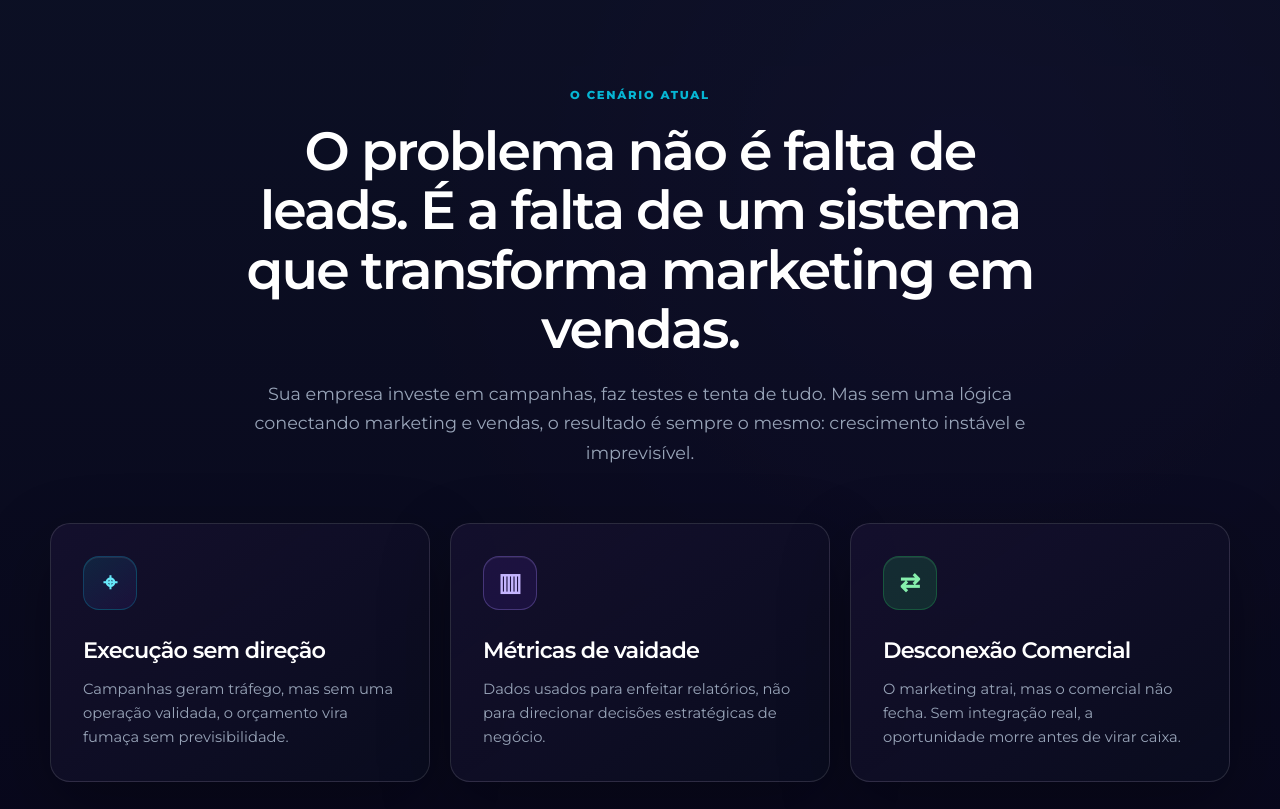
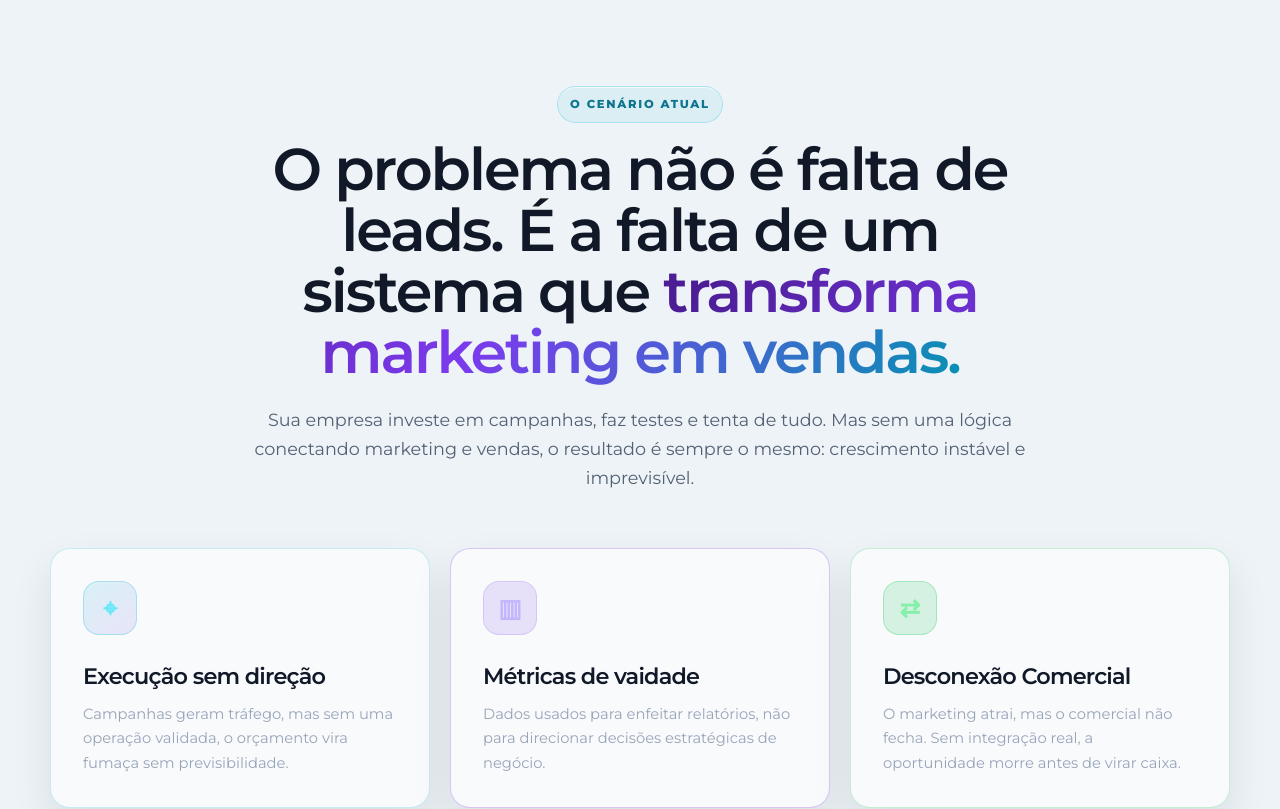
Before and after one commit to Algoritmux/algoritmux-growth-ecommerce, a React (Vite) app in the folder frontend/: page / in a window 1280 px wide. Shown: the part 880-1689 px from the top of the page. Built offline with nearby package versions, Linux system fonts and the light colour scheme.

Commit message:
feat: equilibra cores e superfícies da Home

```diff
--- a/frontend/src/assets/styles/global.css
+++ b/frontend/src/assets/styles/global.css
@@ -16,12 +16,18 @@
   --color-surface-elevated: #15102e;
   --color-surface-soft: #0d1226;
   --color-surface-light: #f8fafc;
+  --color-surface-page: #08111c;
+  --color-surface-neutral: #0c1724;
+  --color-surface-elevated-neutral: #132235;
+  --color-surface-editorial-muted: #eef3f7;
   --color-text-primary: #f8fafc;
   --color-text-secondary: #c4b5d8;
   --color-text-muted: #98a4b8;
   --color-text-dark: #111827;
   --color-border: rgba(255, 255, 255, 0.12);
   --color-border-strong: rgba(255, 255, 255, 0.2);
+  --color-border-light: #dbe4ee;
+  --color-text-on-light-muted: #526174;
   --shadow-card: 0 24px 70px rgba(0, 0, 0, 0.3);
   --shadow-cta: 0 12px 35px rgba(34, 197, 94, 0.25);
   --radius-sm: 0.75rem;
@@ -48,10 +54,7 @@ body {
   margin: 0;
   min-width: 320px;
   overflow-x: clip;
-  background:
-    radial-gradient(circle at 75% 10%, rgba(109, 40, 217, 0.18), transparent 35rem),
-    radial-gradient(circle at 5% 45%, rgba(6, 182, 212, 0.08), transparent 28rem),
-    var(--color-surface-dark);
+  background: var(--color-surface-page);
   color: var(--color-text-primary);
   font-family: "Montserrat", system-ui, sans-serif;
   line-height: 1.65;
@@ -128,6 +131,60 @@ main {
 .section--muted {
   background: linear-gradient(180deg, rgba(13, 18, 38, 0.82), rgba(9, 8, 28, 0.8));
   border-block: 1px solid rgba(255, 255, 255, 0.055);
+}
+
+.section--neutral-dark {
+  background: var(--color-surface-neutral);
+  border-block: 1px solid rgba(255, 255, 255, 0.05);
+}
+
+.section--editorial,
+.section--editorial-muted {
+  border-block: 1px solid var(--color-border-light);
+  color: var(--color-text-dark);
+}
+
+.section--editorial {
+  background: var(--color-surface-light);
+}
+
+.section--editorial-muted {
+  background: var(--color-surface-editorial-muted);
+}
+
+.section--editorial .section-heading p,
+.section--editorial-muted .section-heading p {
+  color: var(--color-text-on-light-muted);
+}
+
+.section--editorial .section-heading h2,
+.section--editorial-muted .section-heading h2 {
+  color: var(--color-text-dark);
+  font-size: clamp(2.35rem, 4.6vw, 4rem);
+  line-height: 1.04;
+}
+
+.section--editorial .section-heading__eyebrow,
+.section--editorial-muted .section-heading__eyebrow {
+  color: var(--color-accent-strong);
+}
+
+.section--editorial .gradient-text,
+.section--editorial-muted .gradient-text {
+  background: linear-gradient(120deg, #4c1d95 5%, #7c3aed 48%, #0891b2 100%);
+  background-clip: text;
+  -webkit-background-clip: text;
+}
+
+.section--editorial-muted .section-heading__eyebrow {
+  display: inline-flex;
+  width: max-content;
+  max-width: 100%;
+  padding: 0.48rem 0.75rem;
+  border: 1px solid rgba(6, 182, 212, 0.24);
+  border-radius: 999px;
+  background: rgba(6, 182, 212, 0.08);
+  box-shadow: inset 0 1px rgba(255, 255, 255, 0.7);
 }
 
 .gradient-text,
@@ -446,6 +503,10 @@ select:focus-visible,
   min-height: 820px;
   align-items: center;
   padding: 124px 0 58px;
+  background:
+    radial-gradient(circle at 75% 10%, rgba(109, 40, 217, 0.18), transparent 35rem),
+    radial-gradient(circle at 5% 45%, rgba(6, 182, 212, 0.08), transparent 28rem),
+    var(--color-surface-dark);
 }
 
 .home-hero .hero-grid {
@@ -585,6 +646,28 @@ select:focus-visible,
   border-radius: var(--radius-md);
   background: linear-gradient(145deg, rgba(21, 16, 46, 0.9), rgba(10, 13, 31, 0.82));
   box-shadow: var(--shadow-card);
+}
+
+.feature-card--editorial {
+  border-color: rgba(6, 182, 212, 0.2);
+  background: var(--color-surface-light);
+  box-shadow: 0 18px 40px rgba(15, 23, 42, 0.09);
+}
+
+.feature-card--editorial p {
+  color: var(--color-text-on-light-muted);
+}
+
+.feature-card--editorial h3 {
+  color: var(--color-text-dark);
+}
+
+.feature-card--editorial.feature-card--metrics {
+  border-color: rgba(109, 40, 217, 0.24);
+}
+
+.feature-card--editorial.feature-card--integration {
+  border-color: rgba(34, 197, 94, 0.24);
 }
 
 .feature-card__icon {
@@ -870,11 +953,7 @@ select:focus-visible,
   border: 1px solid rgba(6, 182, 212, 0.24);
   border-left: 3px solid var(--color-accent);
   border-radius: var(--radius-sm);
-  background: linear-gradient(
-    135deg,
-    rgba(8, 31, 58, 0.96),
-    rgba(14, 25, 54, 0.92)
-  );
+  background: var(--color-surface-elevated-neutral);
   box-shadow:
     0 14px 30px rgba(0, 0, 0, 0.18),
     inset 0 1px 0 rgba(255, 255, 255, 0.03);
@@ -888,11 +967,7 @@ select:focus-visible,
 .mini-feature-list > div:hover {
   border-color: rgba(6, 182, 212, 0.4);
   border-left-color: var(--color-accent);
-  background: linear-gradient(
-    135deg,
-    rgba(10, 38, 68, 0.98),
-    rgba(18, 30, 61, 0.95)
-  );
+  background: var(--color-surface-elevated-neutral);
   box-shadow:
     0 18px 38px rgba(0, 0, 0, 0.22),
     inset 0 1px 0 rgba(255, 255, 255, 0.05);
@@ -979,7 +1054,7 @@ select:focus-visible,
   border-radius: var(--radius-md);
   background:
     radial-gradient(circle at 50% 14%, rgba(6, 182, 212, 0.13), transparent 38%),
-    linear-gradient(145deg, rgba(21, 16, 46, 0.92), rgba(13, 18, 38, 0.94));
+    var(--color-surface-elevated-neutral);
   box-shadow: var(--shadow-card);
 }
 
@@ -1038,6 +1113,78 @@ select:focus-visible,
   background: rgba(13, 18, 38, 0.9);
   box-shadow: var(--shadow-card);
   scrollbar-color: var(--color-accent) #0c1020;
+}
+
+.plan-comparison-scroll--editorial {
+  border-color: var(--color-border-light);
+  background: var(--color-surface-light);
+  box-shadow: 0 18px 42px rgba(15, 23, 42, 0.08);
+  scrollbar-color: var(--color-accent) var(--color-surface-editorial-muted);
+}
+
+.plan-comparison-scroll--editorial .plan-comparison th,
+.plan-comparison-scroll--editorial .plan-comparison td {
+  border-color: var(--color-border-light);
+  color: var(--color-text-on-light-muted);
+}
+
+.plan-comparison-scroll--editorial .plan-comparison thead th {
+  border-bottom-color: rgba(6, 182, 212, 0.22);
+  background: linear-gradient(
+    145deg,
+    var(--color-surface-neutral),
+    var(--color-surface-elevated-neutral)
+  );
+}
+
+.plan-comparison-scroll--editorial .plan-comparison thead strong,
+.plan-comparison-scroll--editorial .plan-comparison tbody th {
+  color: var(--color-text-dark);
+}
+
+.plan-comparison-scroll--editorial .plan-comparison thead strong {
+  color: var(--color-text-primary);
+}
+
+.plan-comparison-scroll--editorial .plan-comparison thead span {
+  color: var(--color-text-muted);
+}
+
+.plan-comparison-scroll--editorial .plan-comparison tbody th {
+  background: var(--color-surface-light);
+}
+
+.plan-comparison-scroll--editorial .plan-comparison tbody tr:nth-child(even) th,
+.plan-comparison-scroll--editorial .plan-comparison tbody tr:nth-child(even) td {
+  background: var(--color-surface-editorial-muted);
+}
+
+.plan-comparison-scroll--editorial .plan-comparison thead th:nth-child(2) {
+  border-top: 3px solid var(--color-brand);
+}
+
+.plan-comparison-scroll--editorial .plan-comparison thead th:nth-child(3) {
+  border-top: 3px solid var(--color-accent);
+}
+
+.plan-comparison-scroll--editorial .plan-comparison thead th:nth-child(4) {
+  border-top: 3px solid var(--color-cta);
+}
+
+.plan-comparison-scroll--editorial .plan-comparison thead th:nth-child(2) strong {
+  color: var(--color-brand-soft);
+}
+
+.plan-comparison-scroll--editorial .plan-comparison thead th:nth-child(3) strong {
+  color: var(--color-accent-soft);
+}
+
+.plan-comparison-scroll--editorial .plan-comparison thead th:nth-child(4) strong {
+  color: var(--color-cta);
+}
+
+.plan-comparison-scroll--editorial .plan-comparison tbody tr:hover td {
+  background: rgba(6, 182, 212, 0.045);
 }
 
 .plan-comparison-scroll:focus-visible {
@@ -1291,6 +1438,11 @@ select:focus-visible,
 
 .story-section {
   padding-top: 80px;
+  background: linear-gradient(
+    180deg,
+    var(--color-surface-page),
+    var(--color-surface-dark)
+  );
 }
 
 .story-panel {
@@ -1299,8 +1451,8 @@ select:focus-visible,
   border: 1px solid rgba(167, 139, 250, 0.2);
   border-radius: var(--radius-lg);
   background:
-    radial-gradient(circle at 100% 0, rgba(109, 40, 217, 0.24), transparent 40%),
-    linear-gradient(145deg, rgba(21, 16, 46, 0.9), rgba(13, 18, 38, 0.92));
+    radial-gradient(circle at 100% 0, rgba(109, 40, 217, 0.16), transparent 40%),
+    var(--color-surface-elevated-neutral);
 }
 
 .story-panel h2 {
@@ -1344,7 +1496,7 @@ select:focus-visible,
   align-items: center;
   border: 1px solid var(--color-border);
   border-radius: var(--radius-lg);
-  background: var(--color-surface-elevated);
+  background: var(--color-surface-elevated-neutral);
   grid-template-columns: minmax(0, 0.8fr) minmax(0, 1.2fr);
 }
 
--- a/frontend/src/pages/HomePage.tsx
+++ b/frontend/src/pages/HomePage.tsx
@@ -152,11 +152,16 @@ export function HomePage() {
         </div>
       </section>
 
-      <section className="section section--muted">
+      <section className="section section--editorial-muted">
         <div className="site-container">
           <SectionHeading
             eyebrow="O cenário atual"
-            title="O problema não é falta de leads. É a falta de um sistema que transforma marketing em vendas."
+            title={
+              <>
+                O problema não é falta de leads. É a falta de um sistema que{' '}
+                <span className="gradient-text">transforma marketing em vendas.</span>
+              </>
+            }
             description="Sua empresa investe em campanhas, faz testes e tenta de tudo. Mas sem uma lógica conectando marketing e vendas, o resultado é sempre o mesmo: crescimento instável e imprevisível."
           />
           <div className="feature-grid">
@@ -184,7 +189,9 @@ export function HomePage() {
               },
             ].map((item) => (
               <ScrollReveal key={item.title}>
-                <article className="feature-card">
+                <article
+                  className={`feature-card feature-card--editorial feature-card--${item.iconClass}`}
+                >
                   <span
                     className={`feature-card__icon feature-card__icon--${item.iconClass}`}
                     aria-hidden="true"
@@ -293,7 +300,7 @@ export function HomePage() {
         </div>
       </section>
 
-      <section className="section section--muted">
+      <section className="section section--neutral-dark">
         <div className="site-container cro-section">
           <div className="cro-section__heading">
             <Badge>INTELIGÊNCIA DE MARKETING & CRO</Badge>
@@ -347,7 +354,7 @@ export function HomePage() {
         </div>
       </section>
 
-      <section className="section leadership-section">
+      <section className="section section--neutral-dark leadership-section">
         <div className="site-container">
           <SectionHeading
             eyebrow="OS SÓCIOS"
@@ -380,20 +387,25 @@ export function HomePage() {
         </div>
       </section>
 
-      <section className="section">
+      <section className="section section--editorial">
         <div className="site-container">
           <SectionHeading
             eyebrow="Modelos de aceleração"
-            title="Uma estrutura para cada estágio de crescimento."
+            title={
+              <>
+                Uma estrutura para cada{' '}
+                <span className="gradient-text">estágio de crescimento.</span>
+              </>
+            }
             description="Escolha o modelo adequado ao momento e ao objetivo da sua empresa."
           />
           <div
-            className="plan-comparison-scroll"
+            className="plan-comparison-scroll plan-comparison-scroll--editorial"
             role="region"
             aria-label="Comparativo dos modelos de aceleração"
             tabIndex={0}
           >
-            <table className="plan-comparison">
+            <table className="plan-comparison plan-comparison--editorial">
               <thead>
                 <tr>
                   <th scope="col">Comparativo de planos</th>
@@ -448,7 +460,7 @@ export function HomePage() {
         </div>
       </section>
 
-      <section className="section story-section">
+      <section className="section section--neutral-dark story-section">
         <div className="site-container story-panel">
           <Badge>O custo da desorganização</Badge>
           <h2>Tráfego não salva um funil quebrado.</h2>
@@ -469,7 +481,7 @@ export function HomePage() {
         </div>
       </section>
 
-      <section className="section final-cta">
+      <section className="section section--neutral-dark final-cta">
         <div className="site-container final-cta__inner">
           <ResponsiveImage
             src="/images/layout/performance.jpg"
```
